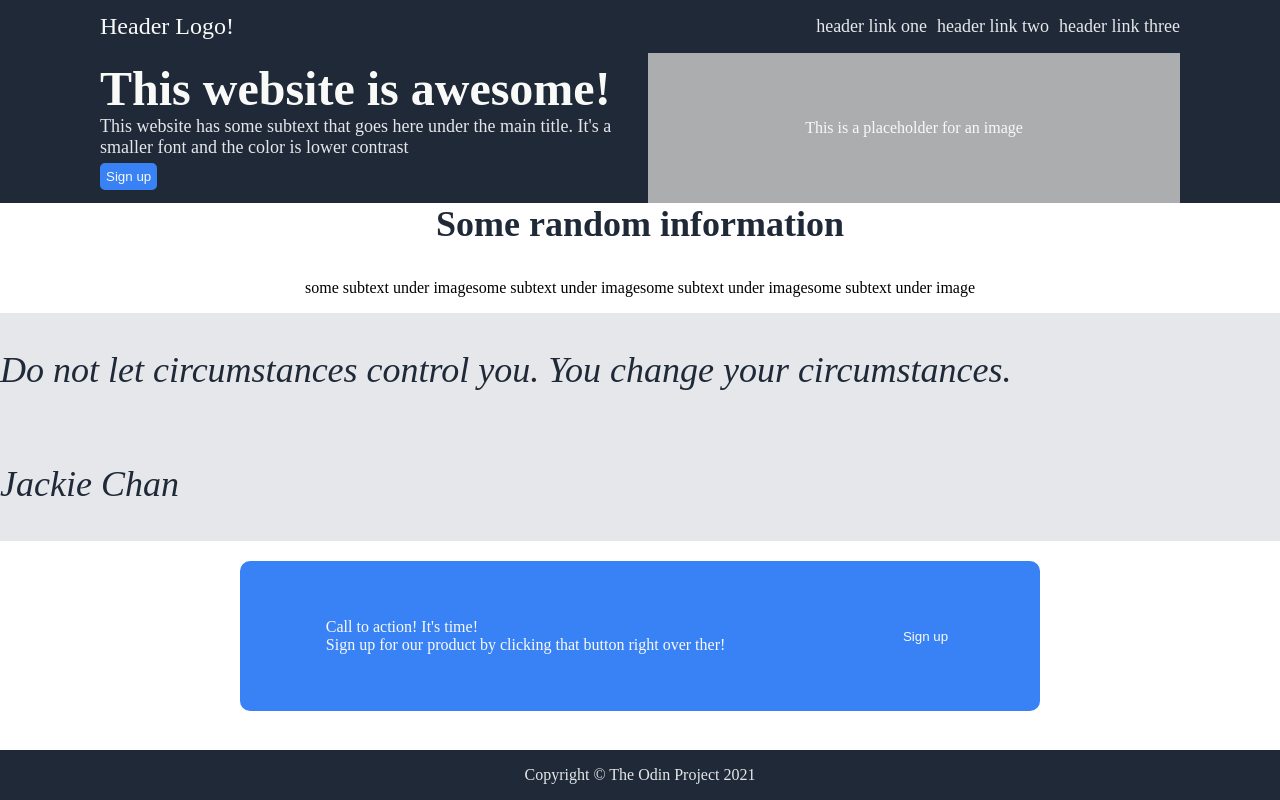
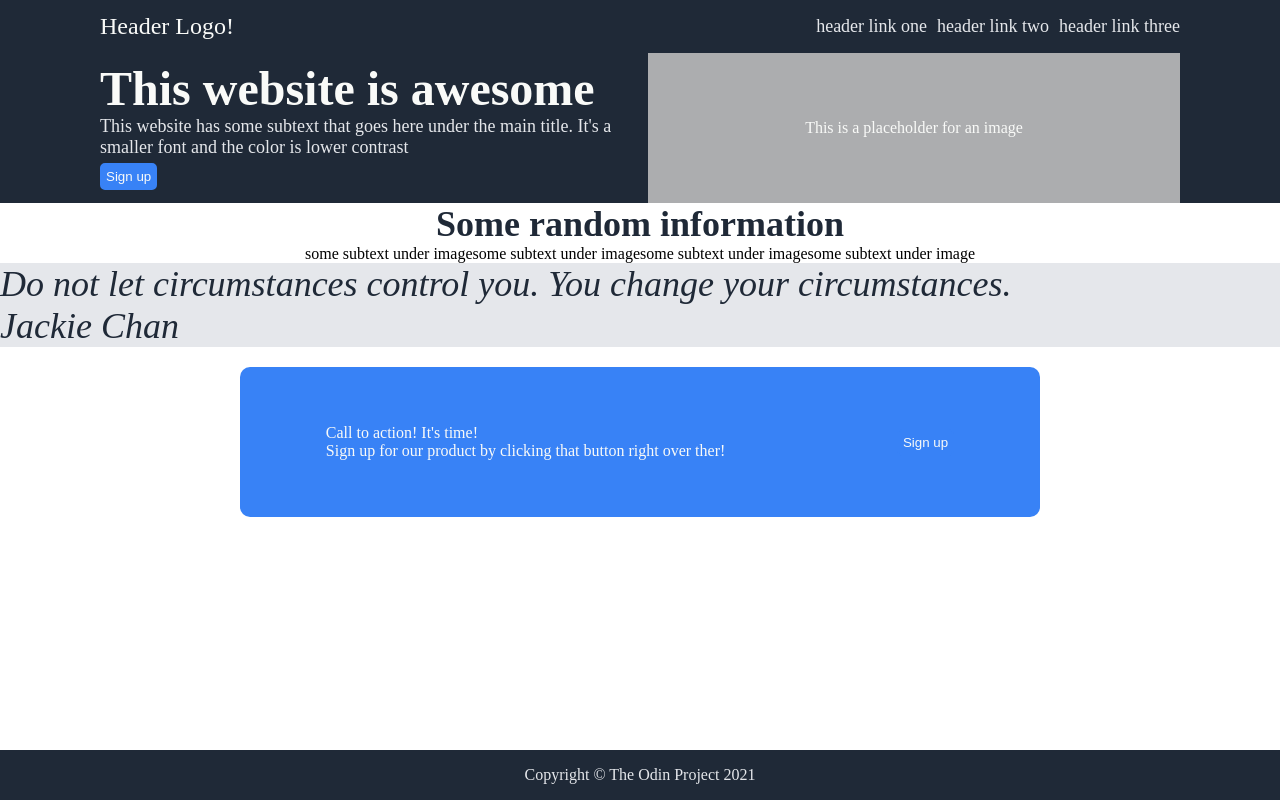
Before and after one commit to Skywingy/Landing-Page-exercise, a plain HTML site: page index.html in a window 1280 px wide. Drawn offline with Linux system fonts and the light colour scheme.

Commit message:
Yuuhhh almost finished

```diff
--- a/index.html
+++ b/index.html
@@ -20,9 +20,9 @@
     </div>
     <div class="content">
         <div class="left-side">
-        <p class="maintext">This website is awesome!</p>
+        <p class="maintext">This website is awesome</p>
         <p class="secondtext">This website has some subtext that goes here under the main title. It's a smaller font and the color is lower contrast</p>
-        <button type="button">Sign up</button>
+        <button type="button" class="button1">Sign up</button>
         </div>
 
         <div class="right-side">
@@ -34,28 +34,28 @@
     <div class="white-part">
         <div class="some-info">Some random information</div>
         <div class="cards">
-            <span>
-                <img></img>
-                <p>some subtext under image</p>
-            </span>
-            <span>
-                <img></img>
-                <p>some subtext under image</p>
-            </span>
-            <span>
-                <img></img>
-                <p>some subtext under image</p>
-            </span>
-            <span>
-                <img></img>
-                <p>some subtext under image</p>
-            </span>
+            <div class="lil">
+                <div class="box"></div>
+                <div class="text">some subtext under image</div>
+            </div>
+            <div class="lil">
+                <div class="box"></div>
+                <div class="text">some subtext under image</div>
+            </div>
+            <div class="lil">
+                <div class="box"></div>
+                <div class="text">some subtext under image</div>
+            </div>
+            <div class="lil">
+                <div class="box"></div>
+                <div class="text">some subtext under image</div>
+            </div>
         </div>
     </div>
     </div>
     <div class="container3">
-    <div class="quote"><p>Do not let circumstances control you. You change your circumstances.</p>
-    <p> Jackie Chan</p>
+    <div class="quote"><span class="actual-q">Do not let circumstances control you. You change your circumstances.</span>
+    <span class="name"> Jackie Chan</span>
     </div>
     </div>
     <div class="container4">
@@ -65,7 +65,7 @@
             <div class="signup">Sign up for our product by clicking that button right over ther!</div>
         </div>
         <div class="righty">
-            <button type="button">Sign up</button>
+            <button type="button" class="button2">Sign up</button>
         </div>
     </div>
     </div>
```
